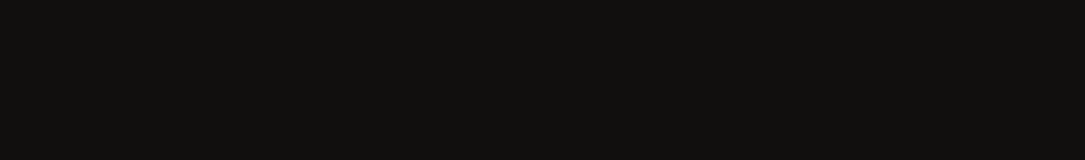
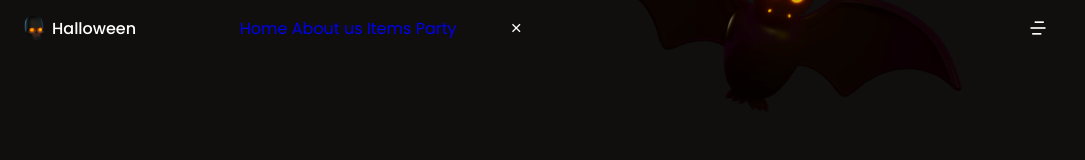
Before and after one commit to FabiOliverr/ProjectHallowen, a plain HTML site: page index.html in a window 1280 px wide. Shown: the whole page, without its empty margins (0-1085 px from the left). Drawn offline with nearby package versions, Linux system fonts and the light colour scheme; a web font is replaced by a local one.

Commit message:
adicionado imagens e ajustando botoes

```diff
--- a/assets/css/styles.css
+++ b/assets/css/styles.css
@@ -108,7 +108,8 @@ img {
 }
 
 .main {
-  overflow: hidden; /* For animation ScrollReveal */
+  overflow: hidden;
+  /* For animation ScrollReveal */
 }
 
 /* Shapes */
@@ -142,8 +143,60 @@ img {
 }
 
 /*=============== HEADER & NAV ===============*/
+.header {
+  position: fixed;
+  width: 100%;
+  background: transparent;
+  top: 0;
+  left: 0;
+  z-index: var(--z-fixed);
+  transition: background .3s, box-shadow .3s;
+}
 
+.nav{
+ position:relative;
+ height: var(--header-height) ;
+ display: flex;
+ justify-content: space-between;
+ align-items: center;
+}
 
+.nav__logo,
+.nav__toggle,
+.nav__close{
+  display: inline-flex;
+  color: var(--white-color);
+}
+
+.nav__logo{
+  align-items: center;
+  column-gap: .5rem;
+  font-weight: var(--font-medium);
+  transition: color .3s;
+}
+
+.nav__logo img{
+  width: 20px;
+}
+
+.nav__toggle{
+  font-size: 1.25rem;
+  cursor: pointer;
+}
+
+@media screen and (max-width:767px){
+  .nav__menu{
+    position: fixed;
+    top: 0;
+    left: 0;
+    background-color: var(--body-color);
+    width: 100%;
+    box-shadow: 0 4px 8px hsla(22,10%,2%, .5);
+    padding-block: 3.5rem 3rem;
+    border-radius: 0 0 2rem 2rem ;
+    transition: top .4s;
+  }
+}
 /* Show menu */
 
 
--- a/index.html
+++ b/index.html
@@ -1,5 +1,6 @@
 <!DOCTYPE html>
 <html lang="en">
+
 <head>
     <meta charset="UTF-8">
     <meta name="viewport" content="width=device-width, initial-scale=1.0">
@@ -15,10 +16,46 @@
 
     <title>Responsive halloween website - Bedimcode</title>
 </head>
+
 <body>
     <!--==================== HEADER ====================-->
     <header class="header" id="header">
+        <nav class="nav container">
+            <a href="#" class="nav__logo">
+                <img src="assets/img/logo-skull.png" alt="logo image">
+                Halloween
+            </a>
 
+            <div class="nav__menu" id="nav-menu"></div>
+            <ul class="nav__list">
+                <liv class="nav__item">
+                    <a href="#home" class="nav__link">Home</a>
+                </liv>
+
+                <liv class="nav__item">
+                    <a href="#about" class="nav__link">About us </a>
+                </liv>
+
+                <liv class="nav__item">
+                    <a href="#items" class="nav__link">Items</a>
+                </liv>
+
+                <liv class="nav__item">
+                    <a href="#party" class="nav__link">Party</a>
+                </liv>
+            </ul>
+            <!-- Close Button -->
+            <div class="nav__close" id="nav-close">
+                <i class="ri-close-line"></i>
+            </div>
+
+            <img src="assets/img/nav-bat.png" alt="nav__img">
+
+            <!-- Toggle Button -->
+            <div class="nav__toggle" id="nav-toggle">
+                <i class="ri-menu-4-line"></i>
+            </div>
+        </nav>
     </header>
 
     <!--==================== MAIN ====================-->
@@ -63,4 +100,5 @@
     <!--=============== MAIN JS ===============-->
     <script src="assets/js/main.js"></script>
 </body>
+
 </html>
```
Lines whose indentation alone changed are shown as unchanged.
